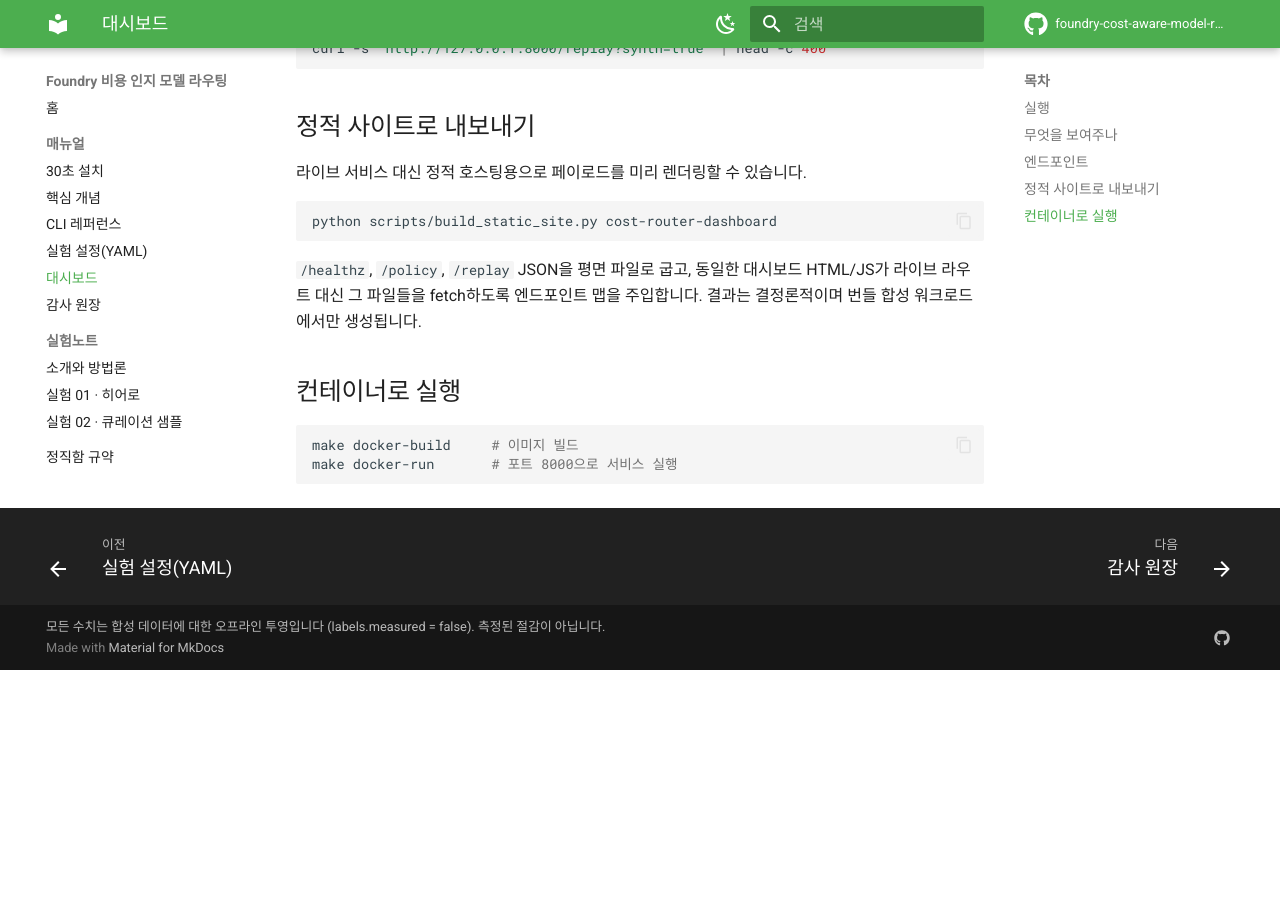
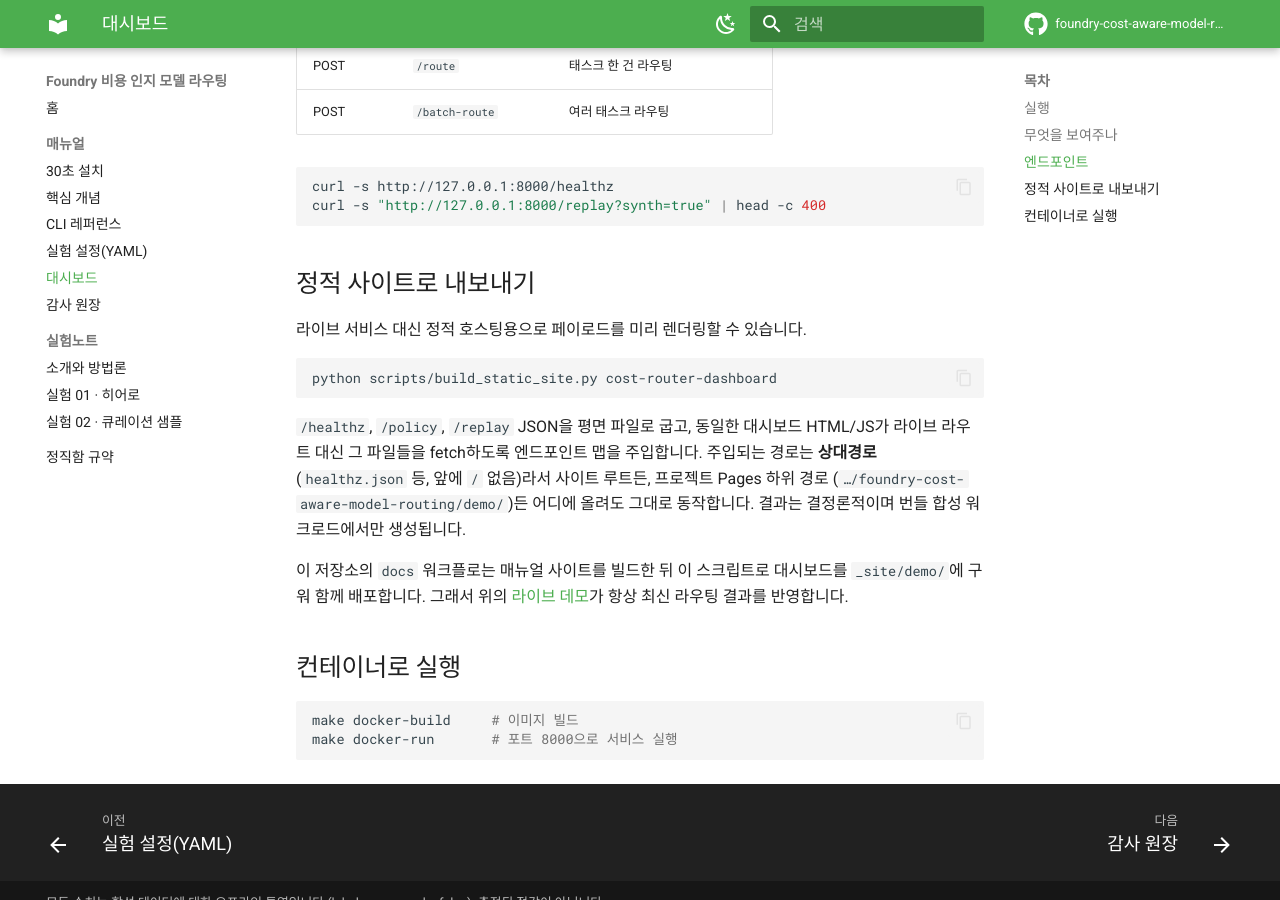
Before and after one commit to hyeonsangjeon/foundry-cost-aware-model-routing, an MkDocs documentation site: the page built from docs/manual/dashboard.md, in a window 1280 px wide and 900 px high, scrolled down 1517 px. Built offline with MkDocs 1.6.1 and Material for MkDocs 9.7.7, drawn with Linux system fonts in a browser that asks for light colours; comment, search, counter and statistics services are not loaded; before the commit the page ends 2187 px from its top, so only the background shows below that; some of the changed text lies outside the part shown.

Commit message:
feat(pages): host the interactive dashboard demo on GitHub Pages
The Korean manual was already live, but the animated hero dashboard still
required cloning. Publish it as a pre-rendered static export at /demo/ so
first-time visitors can see the before/after and spotlight with zero install.

- build_static_site.py: inject RELATIVE endpoint paths (healthz.json, …) so
  the export works under the project-Pages sub-path (…/demo/), not just root.
- docs.yml: install the router package, then bake the dashboard into
  _site/demo/ after the mkdocs build; widen the paths filter to src/**,
  samples/** and the export script so the published demo stays fresh.
- Link the live auto-playing demo (/demo/?run=1) from the README, docs home
  and dashboard manual.
- Add tests/test_build_static_site.py pinning the relative-endpoint invariant,
  injection order, and that the exported replay JSON carries a spotlight.

Co-authored-by: Copilot <223556219+Copilot@users.noreply.github.com>

````diff
--- a/docs/manual/dashboard.md
+++ b/docs/manual/dashboard.md
@@ -13,6 +13,11 @@ cost-router hero --serve
 
 브라우저에서 `http://127.0.0.1:8000`을 열면 대시보드가 뜹니다. 페이지는 외부 자산·폰트 없이
 단일 인라인 HTML/CSS/JS이며, 오직 이 서비스의 JSON 엔드포인트로만 same-origin fetch를 합니다.
+
+!!! success "설치 없이 바로 보기"
+    이 대시보드는 GitHub Pages에 정적으로도 게시돼 있어, 클론·설치 없이 바로 열 수 있습니다.
+
+    [:material-open-in-new: 라이브 데모 (자동 재생)](https://hyeonsangjeon.github.io/foundry-cost-aware-model-routing/demo/?run=1){ .md-button target=_blank }
 
 ## 무엇을 보여주나
 
@@ -61,8 +66,14 @@ python scripts/build_static_site.py cost-router-dashboard
 ```
 
 `/healthz`, `/policy`, `/replay` JSON을 평면 파일로 굽고, 동일한 대시보드 HTML/JS가 라이브
-라우트 대신 그 파일들을 fetch하도록 엔드포인트 맵을 주입합니다. 결과는 결정론적이며 번들
-합성 워크로드에서만 생성됩니다.
+라우트 대신 그 파일들을 fetch하도록 엔드포인트 맵을 주입합니다. 주입되는 경로는 **상대경로**
+(`healthz.json` 등, 앞에 `/` 없음)라서 사이트 루트든, 프로젝트 Pages 하위 경로
+(`…/foundry-cost-aware-model-routing/demo/`)든 어디에 올려도 그대로 동작합니다. 결과는
+결정론적이며 번들 합성 워크로드에서만 생성됩니다.
+
+이 저장소의 `docs` 워크플로는 매뉴얼 사이트를 빌드한 뒤 이 스크립트로 대시보드를 `_site/demo/`에
+구워 함께 배포합니다. 그래서 위의 [라이브 데모](https://hyeonsangjeon.github.io/foundry-cost-aware-model-routing/demo/?run=1)가
+항상 최신 라우팅 결과를 반영합니다.
 
 ## 컨테이너로 실행
 
````
Also changed, not shown: README.md (+3 -0 lines), docs/index.md (+10 -0 lines), 3 other files.
